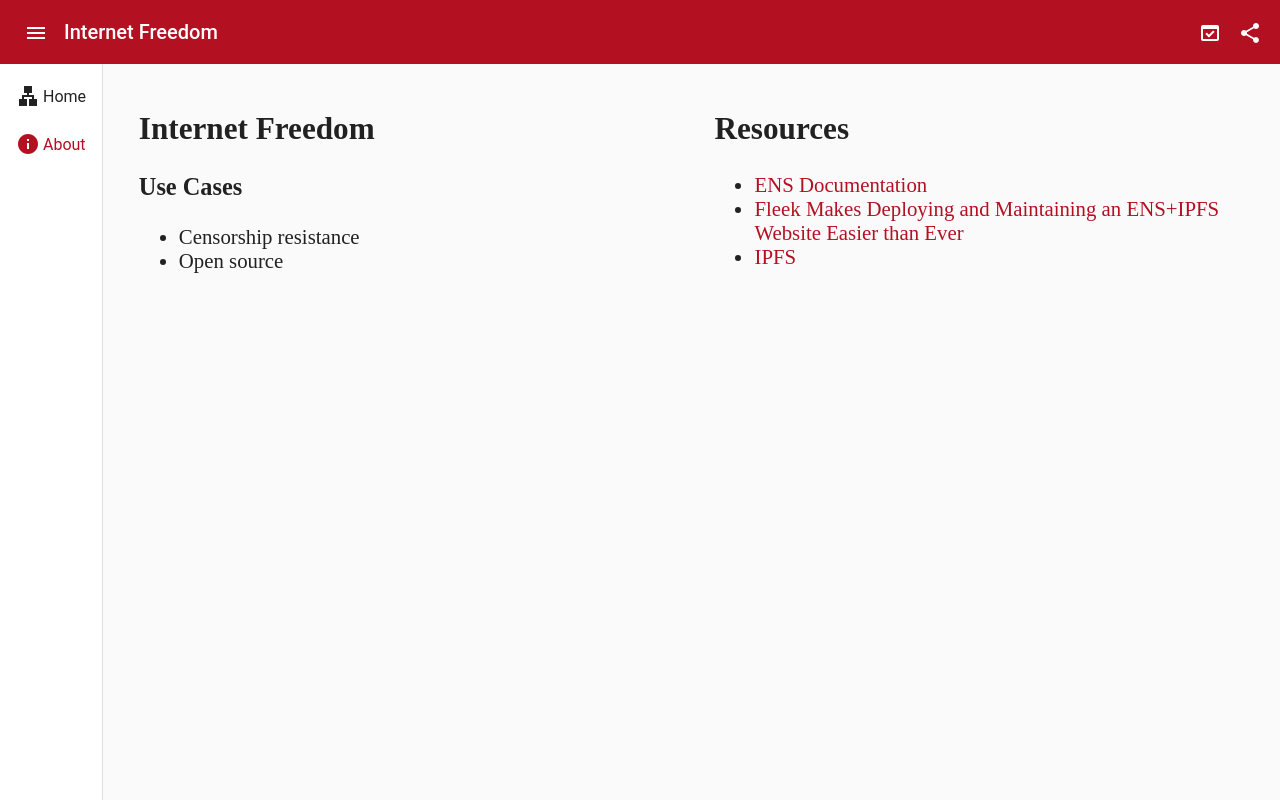
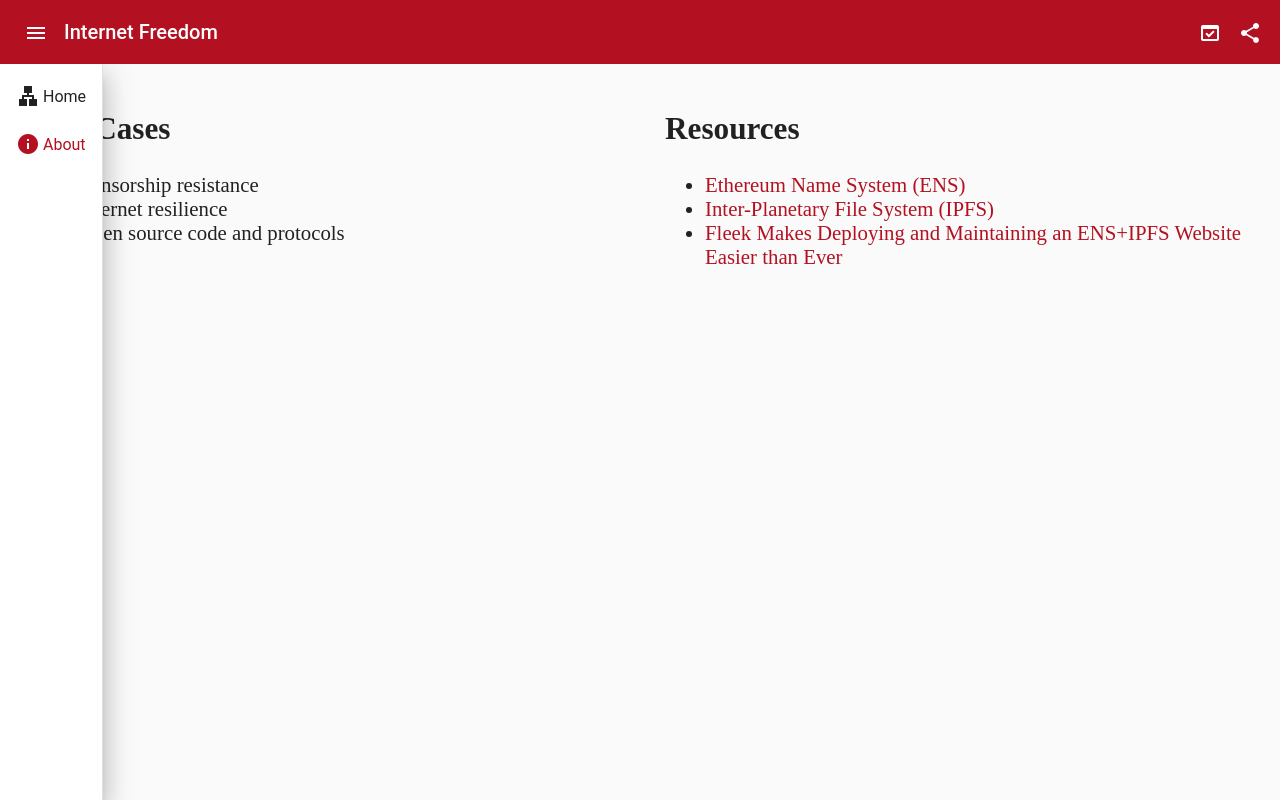
Before and after one commit to FugueWeb/internet-freedom, an Angular app: page /#/about in a window 1280 px wide. Built offline with nearby package versions, Linux system fonts and the light colour scheme; what angular-in-memory-web-api would draw is missing.

Commit message:
use case details added

```diff
--- a/src/app/about/about.component.html
+++ b/src/app/about/about.component.html
@@ -1,18 +1,18 @@
 <div class="row ff-body">
   <div class="col-6">
-    <h2>Internet Freedom</h2>
-    <h3>Use Cases</h3>
+    <h2>Use Cases</h2>
     <ul>
         <li>Censorship resistance</li>
-        <li>Open source</li>
+        <li>Internet resilience</li>
+        <li>Open source code and protocols</li>
     </ul>
   </div><!-- end col -->
   <div class="col-6">
     <h2>Resources</h2>
     <ul>
-        <li><a href="https://docs.ens.domains/" target="_blank">ENS Documentation</a></li>
+        <li><a href="https://docs.ens.domains/" target="_blank">Ethereum Name System (ENS)</a></li>
+        <li><a href="https://ipfs.tech" target="_blank">Inter-Planetary File System (IPFS)</a></li>
         <li><a href="https://medium.com/the-ethereum-name-service/cloudflare-and-fleek-make-ens-ipfs-site-deployment-as-easy-as-ever-262c990a7514" target="_blank">Fleek Makes Deploying and Maintaining an ENS+IPFS Website Easier than Ever</a></li>
-        <li><a href="ipfs.io" target="_blank">IPFS</a></li>
     </ul>
   </div><!-- end col -->
 </div><!-- end row -->
```
